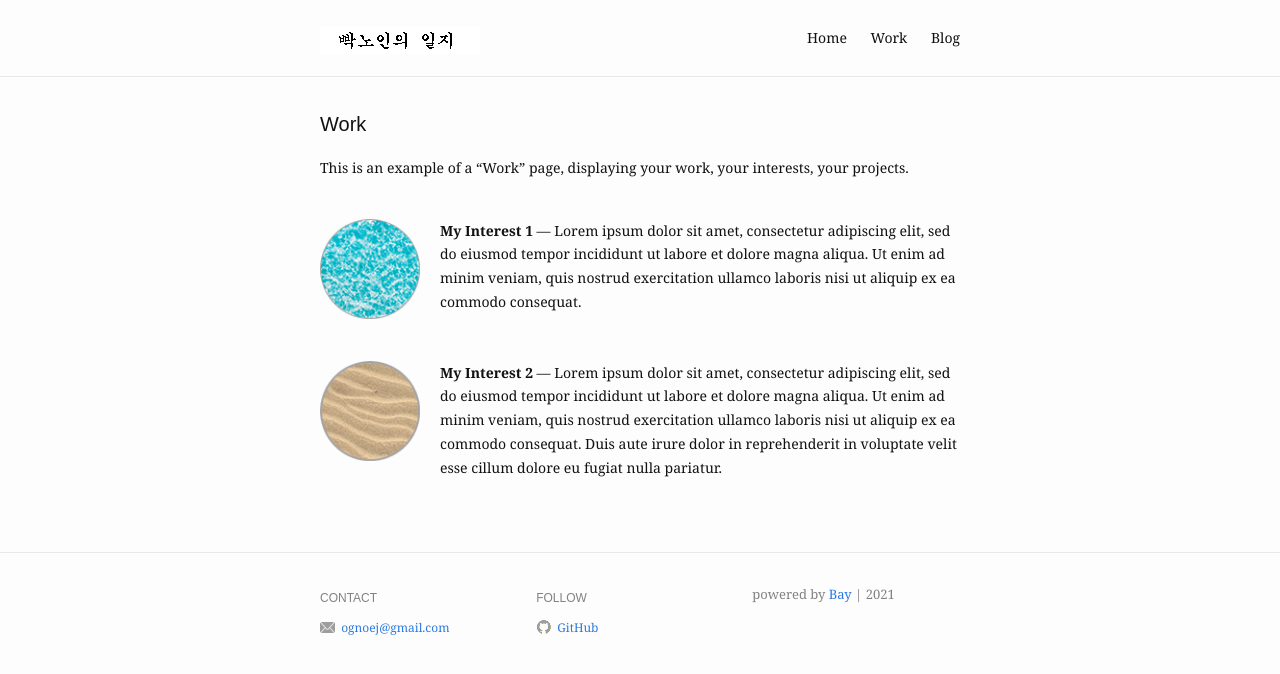
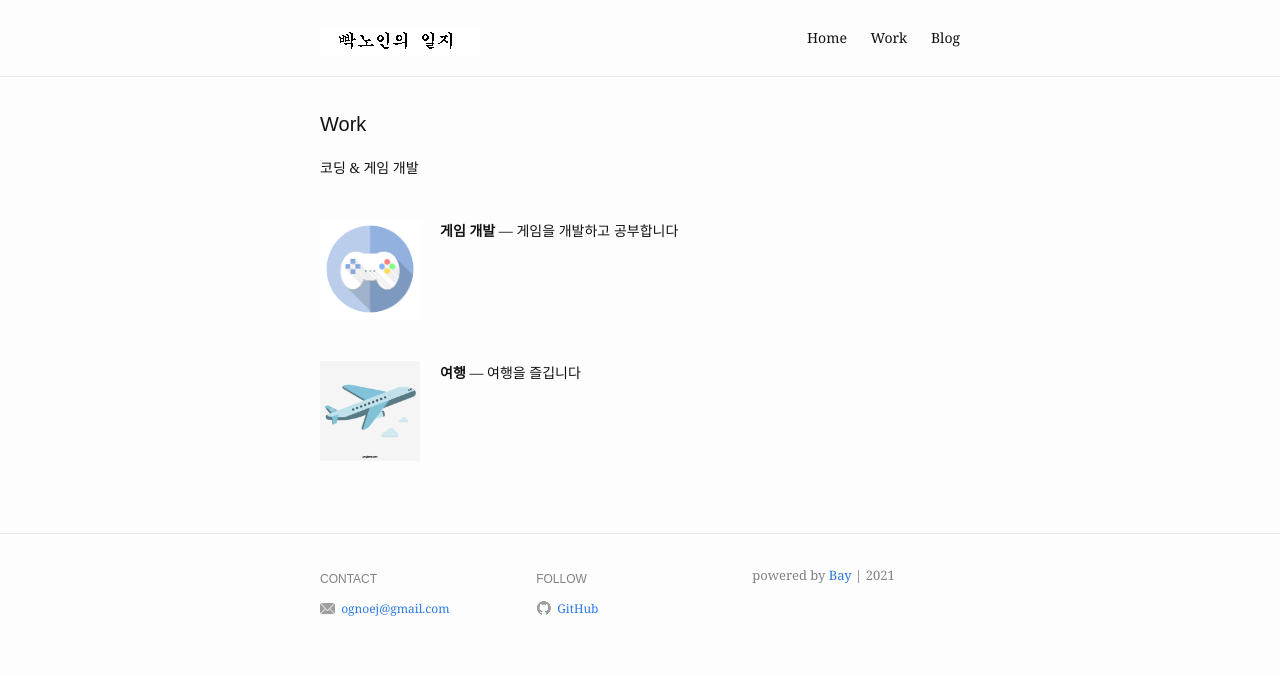
Before and after one commit to ognoej/Old_ognoej.github.io, a Jekyll site: the page built from work.md, in a window 1280 px wide. Shown: the top 674 px of the page. Built offline with Jekyll 4.4.1, drawn with Linux system fonts in a browser that asks for light colours.

Commit message:
line fixed

```diff
--- a/work.md
+++ b/work.md
@@ -3,18 +3,18 @@ layout: work
 title: Work
 slug: /work
 items:
-  - title: My Interest 1
+  - title: 게임 개발
     image:
-      src: /assets/img/work/water.png
+      src: /assets/img/work/게임.png
       alt: water
-    description: Lorem ipsum dolor sit amet, consectetur adipiscing elit, sed do eiusmod tempor incididunt ut labore et dolore magna aliqua. Ut enim ad minim veniam, quis nostrud exercitation ullamco laboris nisi ut aliquip ex ea commodo consequat.
-  - title: My Interest 2
+    description: 게임을 개발하고 공부합니다
+  - title: 여행
     image:
-      src: /assets/img/work/sand.png
+      src: /assets/img/work/뱅기.jpg
       alt: sand
-    description: Lorem ipsum dolor sit amet, consectetur adipiscing elit, sed do eiusmod tempor incididunt ut labore et dolore magna aliqua. Ut enim ad minim veniam, quis nostrud exercitation ullamco laboris nisi ut aliquip ex ea commodo consequat. Duis aute irure dolor in reprehenderit in voluptate velit esse cillum dolore eu fugiat nulla pariatur.
+    description: 여행을 즐깁니다
 ---
 
-This is an example of a "Work" page, displaying your work, your interests, your projects.
+코딩 & 게임 개발
 <br />
 <br />
```
Also changed, not shown: index.md (+2 -2 lines), assets/img/work/게임.png (added), assets/img/work/뱅기.jpg (added).
